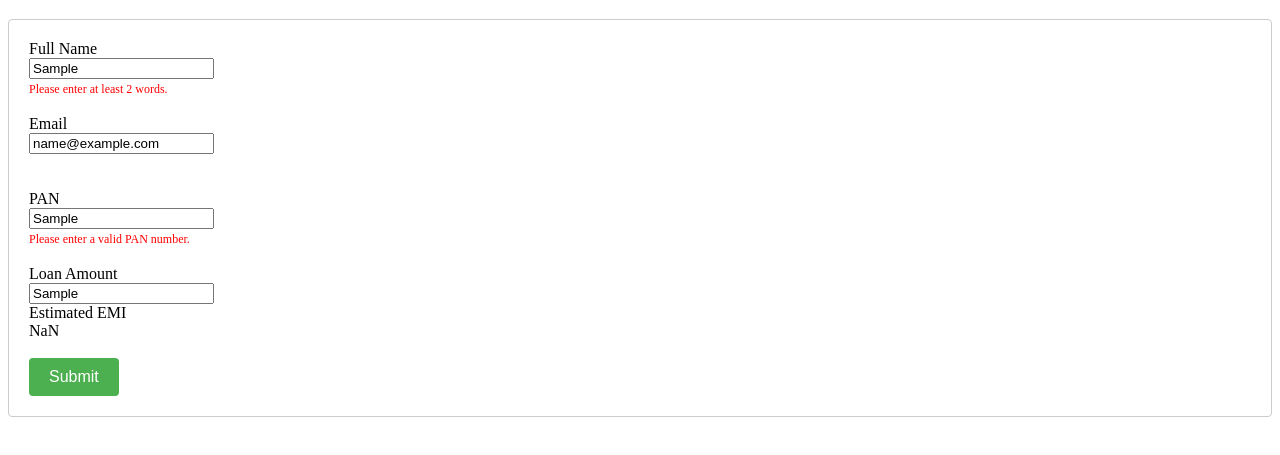
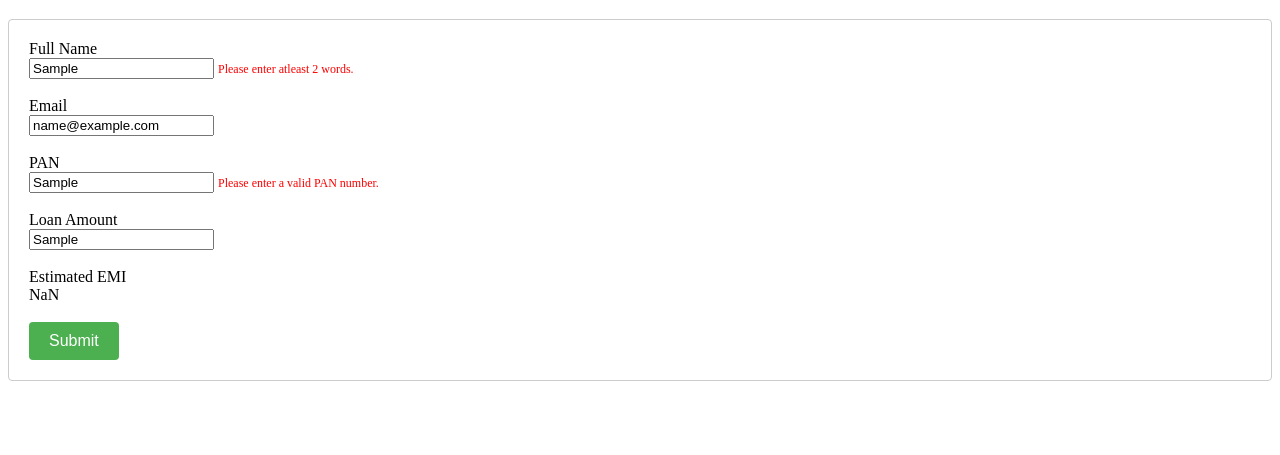
Before and after one commit to manasicoolkarni123/javascriptvalidation, a plain HTML site: page index.html in a window 1280 px wide. Both pictures are taken after typing "Sample", "name@example.com", "Sample", "Sample" into the empty fields and a click on the button "Submit". Shown: the part 61-516 px from the top of the page. Drawn offline with Linux system fonts and the light colour scheme.

Commit message:
changes done

```diff
--- a/index.html
+++ b/index.html
@@ -8,21 +8,22 @@
    <title>Home</title>
 </head>
 <body>
+
 <h1> LOAN APPLICATION </h1>
     <div class="container">
         <div class="col-md-8">
             <form action="confirm.html" method="post">
                 <label for="name">Full Name</label><br>
-                <input type="text" name="" id="name" placeholder="Full Name *"><br>
+                <input type="text" name="" id="name" placeholder="Full Name *">
                 <span class="error-message" id="name-error"></span><br><br>
                 <label for="email">Email</label><br>
-                <input type="text" name="" id="email" placeholder="Email *"><br>
+                <input type="text" name="" id="email" placeholder="Email *">
                 <span class="error-message" id="email-error"></span><br><br>
                 <label for="pan">PAN</label><br>
-                <input type="text" name="" id="pan" maxlength="10" placeholder="PAN *"><br>
+                <input type="text" name="" id="pan" maxlength="10" placeholder="PAN *">
                 <span class="error-message" id="pan-error"></span><br><br>
                 <label for="loan">Loan Amount</label><br>
-                <input type="text" name="" id="loan" maxlength="9" placeholder="Loan Amount *"><br>
+                <input type="text" name="" id="loan" maxlength="9" placeholder="Loan Amount *"><br><br>
                 <label for="emi">Estimated EMI</label><br>
                 <span id="emi-amount"></span><br><br>
                 <button type="submit">Submit</button>
--- a/js/style.js
+++ b/js/style.js
@@ -29,15 +29,15 @@ document.addEventListener('DOMContentLoaded', function() {
         }
     });
 
-    nameInput.addEventListener('input', function() {
+    nameInput.addEventListener('blur', function() {
         validateName();
     });
 
-    emailInput.addEventListener('input', function() {
+    emailInput.addEventListener('blur', function() {
         validateEmail();
     });
 
-    panInput.addEventListener('input', function() {
+    panInput.addEventListener('blur', function() {
         validatePAN();
     });
 
@@ -45,14 +45,20 @@ document.addEventListener('DOMContentLoaded', function() {
         let nameValue = nameInput.value.trim();
         let nameWords = nameValue.split(' ');
 
-        if (nameWords.length < 2) {
-            nameErrorMessage.textContent = 'Please enter at least 2 words.';
+        if (nameWords.length <2) {
+            nameErrorMessage.textContent = 'Please enter atleast 2 words.';
             return false;
         }
 
         for (let i = 0; i < nameWords.length; i++) {
             if (nameWords[i].length < 4) {
                 nameErrorMessage.textContent = 'Each word should have at least 4 characters.';
+                return false;
+            }
+
+            //  if the word contains any numbers or symbols
+            if (/\d/.test(nameWords[i]) || /[!@#$%^&*()_+\-=\[\]{};':"\\|,.<>\/?]/.test(nameWords[i])) {
+                nameErrorMessage.textContent = 'Name should not contain numbers or symbols.';
                 return false;
             }
         }
@@ -63,7 +69,7 @@ document.addEventListener('DOMContentLoaded', function() {
 
     function validateEmail() {
         let emailValue = emailInput.value.trim();
-        let emailPattern = /^[^\s@]+@[^\s@]+\.[^\s@]+$/;
+        let emailPattern = /^[^\s@]+@[^\s@]+\.[a-zA-Z]+$/;
 
         if (!emailPattern.test(emailValue)) {
             emailErrorMessage.textContent = 'Please enter a valid email address.';
@@ -76,7 +82,7 @@ document.addEventListener('DOMContentLoaded', function() {
 
     function validatePAN() {
         let panValue = panInput.value.trim();
-        let panPattern = /^[A-Z0-9]+$/;
+        let panPattern = /^[A-Z0-9a-z]+$/;
 
         if (panValue.length !== 10 || !panPattern.test(panValue)) {
             panErrorMessage.textContent = 'Please enter a valid PAN number.';
@@ -120,9 +126,12 @@ document.addEventListener('DOMContentLoaded', function() {
 
 //confirm
 
+
 document.addEventListener('DOMContentLoaded', function() {
     let name = localStorage.getItem('name');
     let email = localStorage.getItem('email');
+
+
 
  // Use the name and email values as needed
     console.log('Name:', name);
@@ -132,9 +141,11 @@ document.addEventListener('DOMContentLoaded', function() {
     let nameElement = document.getElementById('user-name');
     let emailElement = document.getElementById('user-email');
 
+
   // Set the name and email values in the elements
     nameElement.textContent = name;
     emailElement.textContent = email;
+
 
     // Clear the stored values from localStorage
     localStorage.removeItem('name');
```
Also changed, not shown: confirm.html (+1 -1 lines). Lines whose indentation alone changed are shown as unchanged.
